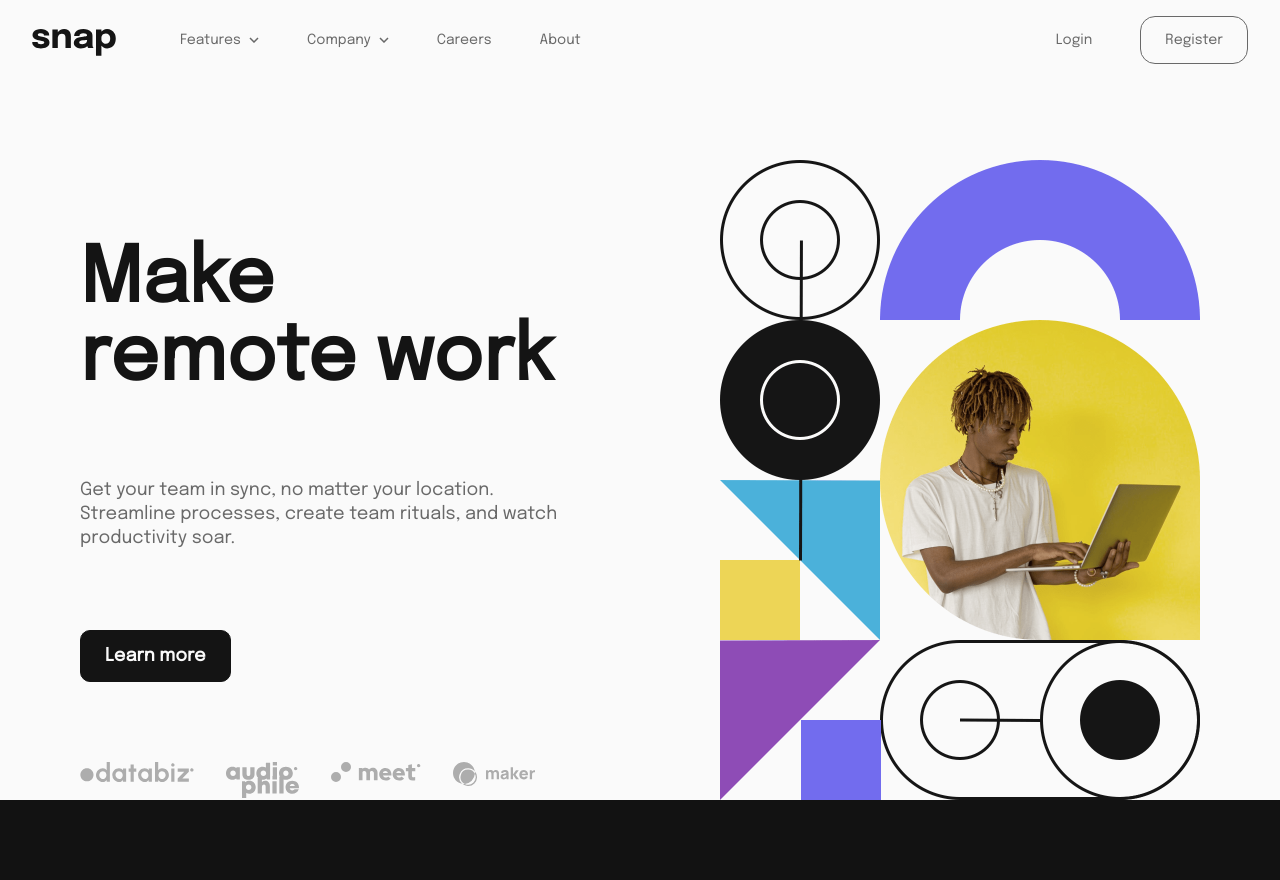
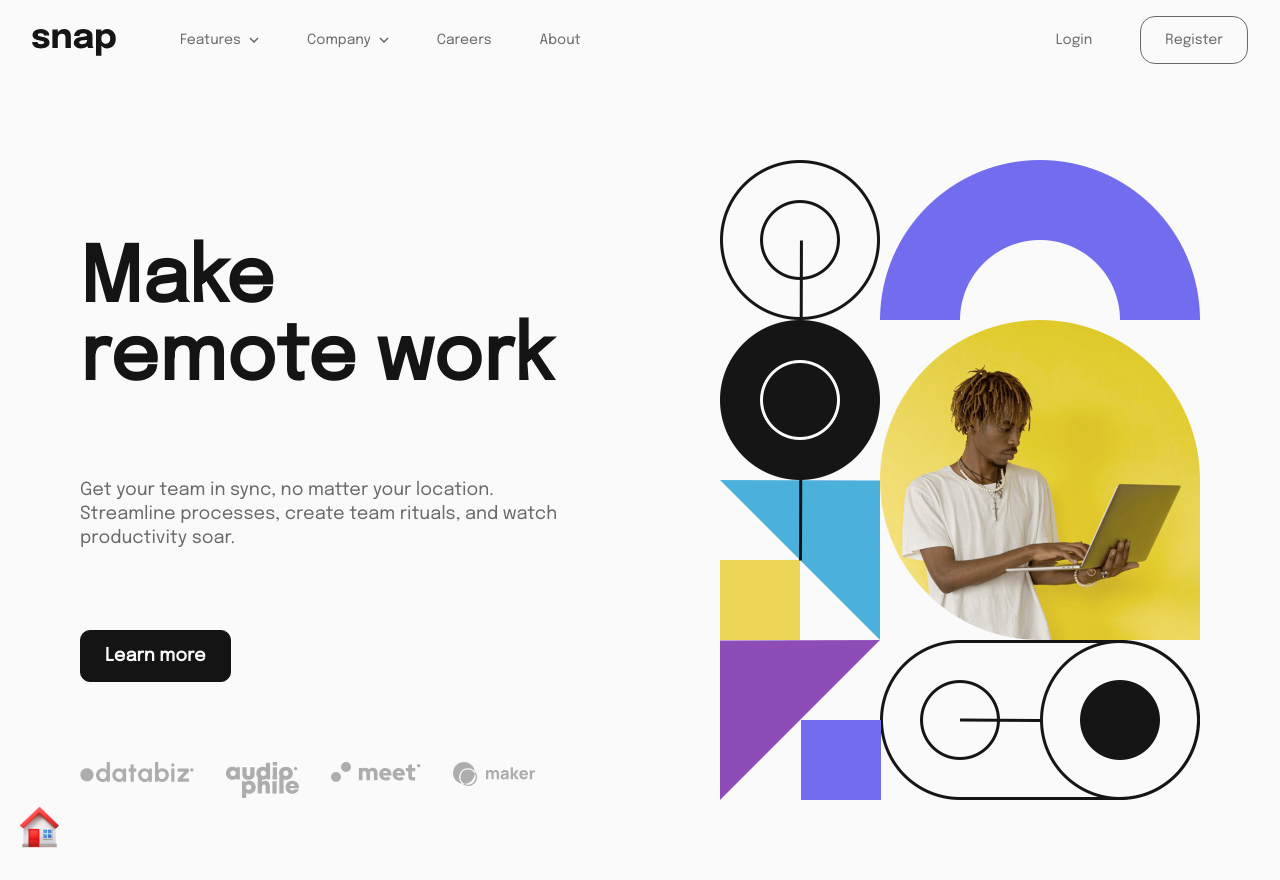
Before and after one commit to Moustafa-H/frontend-mentor-components, a Next.js app: page /intro-section-with-dropdown-navigation in a window 1280 px wide. Before the commit the page ends 800 px from the top, so only its background shows below. Built offline with nearby package versions, Linux system fonts and the light colour scheme.

Commit message:
fixed main width and height in body

```diff
--- a/app/_components/intro-section-with-dropdown-navigation/Sidebar/Sidebar.module.css
+++ b/app/_components/intro-section-with-dropdown-navigation/Sidebar/Sidebar.module.css
@@ -26,7 +26,7 @@
 
 .sidebar {
     width: 60vw;
-    height: 100vh;
+    height: 100%;
     background-color: white;
     position: absolute;
     top: 0;
@@ -40,7 +40,7 @@
 
 .darkBg {
     width: 100vw;
-    height: 100vh;
+    height: 100%;
     background-color: rgba(0, 0, 0, 0.75);
     position: absolute;
     top: 0;
--- a/app/globals.css
+++ b/app/globals.css
@@ -7,8 +7,8 @@
 html,
 body {
   max-width: 100vw;
-  max-height: 100vh;
-  overflow: hidden;
+  overflow-x: hidden;
+  position: relative;
 }
 
 body {
--- a/app/home.module.css
+++ b/app/home.module.css
@@ -5,7 +5,7 @@
   align-items: center;
   height: 100vh;
   gap: 3rem;
-  padding: 25vh 0 5rem;
+  padding-top: 25vh;
 }
 
 .h1 {
--- a/app/intro-section-with-dropdown-navigation/intro-section-with-dropdown-navigation.module.css
+++ b/app/intro-section-with-dropdown-navigation/intro-section-with-dropdown-navigation.module.css
@@ -2,9 +2,11 @@
 
 .main {
     font-family: 'Epilogue', sans-serif;
-    width: 100vw;
+    width: 100%;
+    height: 100%;
     min-height: 100vh;
     position: relative;
+    overflow: hidden;
     background-color: hsl(0, 0%, 98%);
 }
 
```
